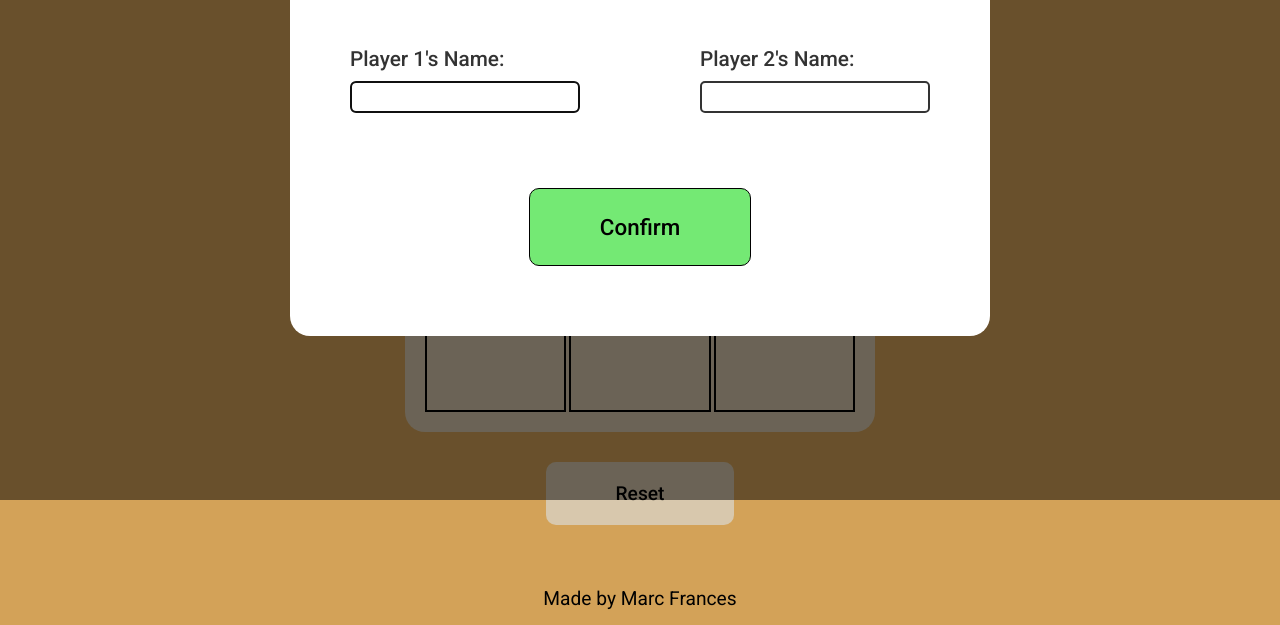
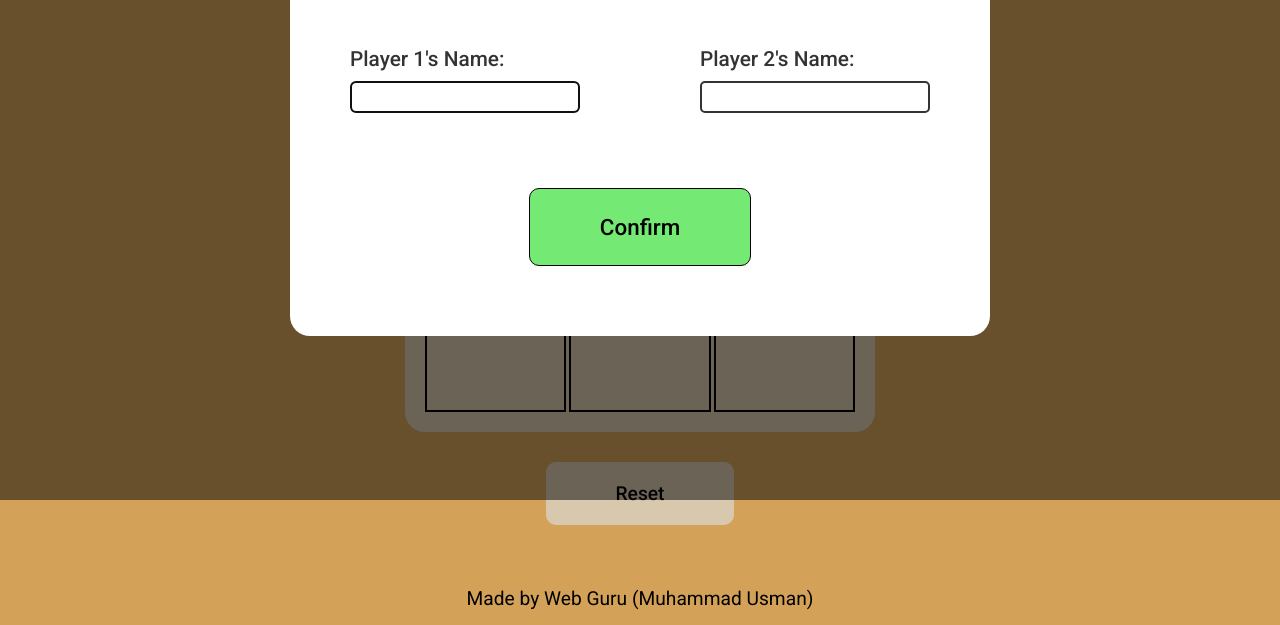
Before and after one commit to webguru78/game, a plain HTML site: page index.html in a window 1280 px wide. Shown: the part 300-925 px from the top of the page. Drawn offline with Linux system fonts and the light colour scheme.

Commit message:
Update index.html

```diff
--- a/index.html
+++ b/index.html
@@ -48,7 +48,7 @@
     </dialog>
 
     <footer>
-        <p>Made by Marc Frances</p>
+        <p>Made by Web Guru (Muhammad Usman)</p>
     </footer>
   <script src="sw.js"></script>
   <script src="js/script.js"></script>
```
